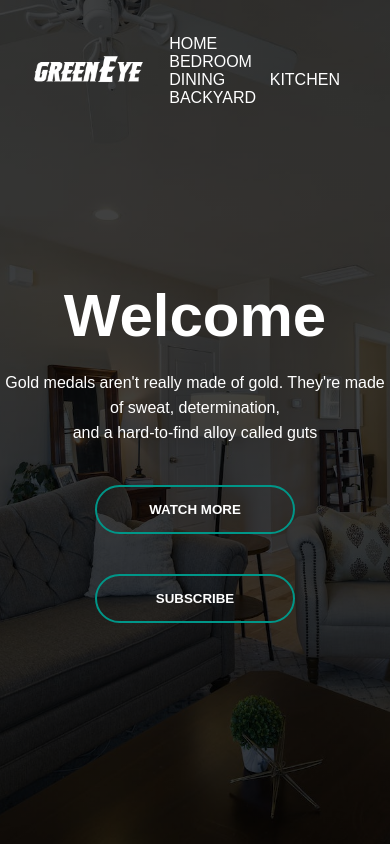
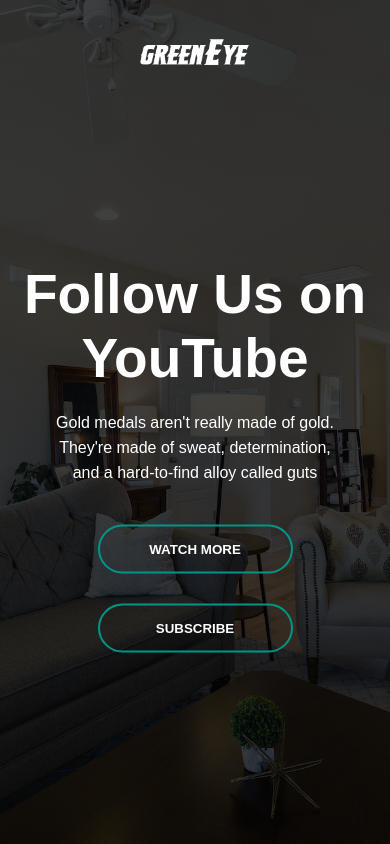
Before and after one commit to charith-codex/Basic-Website-02, a plain HTML site: page index.html in a window 390 px wide. Drawn offline with Linux system fonts and the light colour scheme.

Commit message:
fixed for mobile and tab screens

```diff
--- a/index.html
+++ b/index.html
@@ -11,22 +11,20 @@
         <div class="navbar">
             <img src="logo.png"class="logo">
             <ul>
-                <li><a href="#">Home</a></li>
-                <li><a href="#">Bedroom</a></li>
-                <li><a href="#">Dining</a></li>
-                <li><a href="#">Kitchen</a></li>
-                <li><a href="#">Backyard</a></li>
+                <li><a href="#">Hi!</a></li>
+                <li><a href="#">Welcome</a></li>
+                <li><a href="#">to</a></li>
+                <li><a href="#">greenEye360k</a></li>
+                <li><a href="#">Creation</a></li>
             </ul>
         </div>
         <div class="content">
-            <h1>Welcome</h1>
+            <h1>Follow Us on YouTube</h1>
             <p>Gold medals aren't really made of gold. They're made of sweat, determination,<br> and a hard-to-find alloy called guts</p>
             <div>
-                <button type="button"><span></span>WATCH MORE</button>
-                <button type="button"><span></span>SUBSCRIBE</button>
+                <button type="button"><span></span><a href="https://www.youtube.com/greenEye360kCreation">WATCH MORE</a></button>
+                <button type="button"><span></span><a href="https://www.youtube.com/greenEye360kCreation?sub_confirmation=1">SUBSCRIBE</a></button>
             </div>
         </div>
-
     </div>
-</body>
 </html>
--- a/style.css
+++ b/style.css
@@ -55,7 +55,7 @@
     color: #fff;
 }
 .content h1{
-    font-size: 60px;
+    font-size: 55px;
     margin-top: 80px;
 }
 .content p{
@@ -94,3 +94,33 @@ button:hover span{
 button:hover{
     border: none;
 }
+a{
+    text-decoration: none;
+    color: #fff;
+    text-transform: uppercase;
+}
+
+@media (max-width: 900px) {
+    .navbar ul li {
+        display: none;
+    }
+    .logo {
+        margin-left: 50%;
+        transform: translateX(-50%);
+    }
+
+
+    .content {
+        text-align: center;
+    }
+    .content p{
+        margin: 20px 35px;
+        font-weight: 100;
+        line-height: 25px;
+    }
+
+    button {
+        width: 50%;
+        margin-bottom: 10px;
+    }
+}
```
